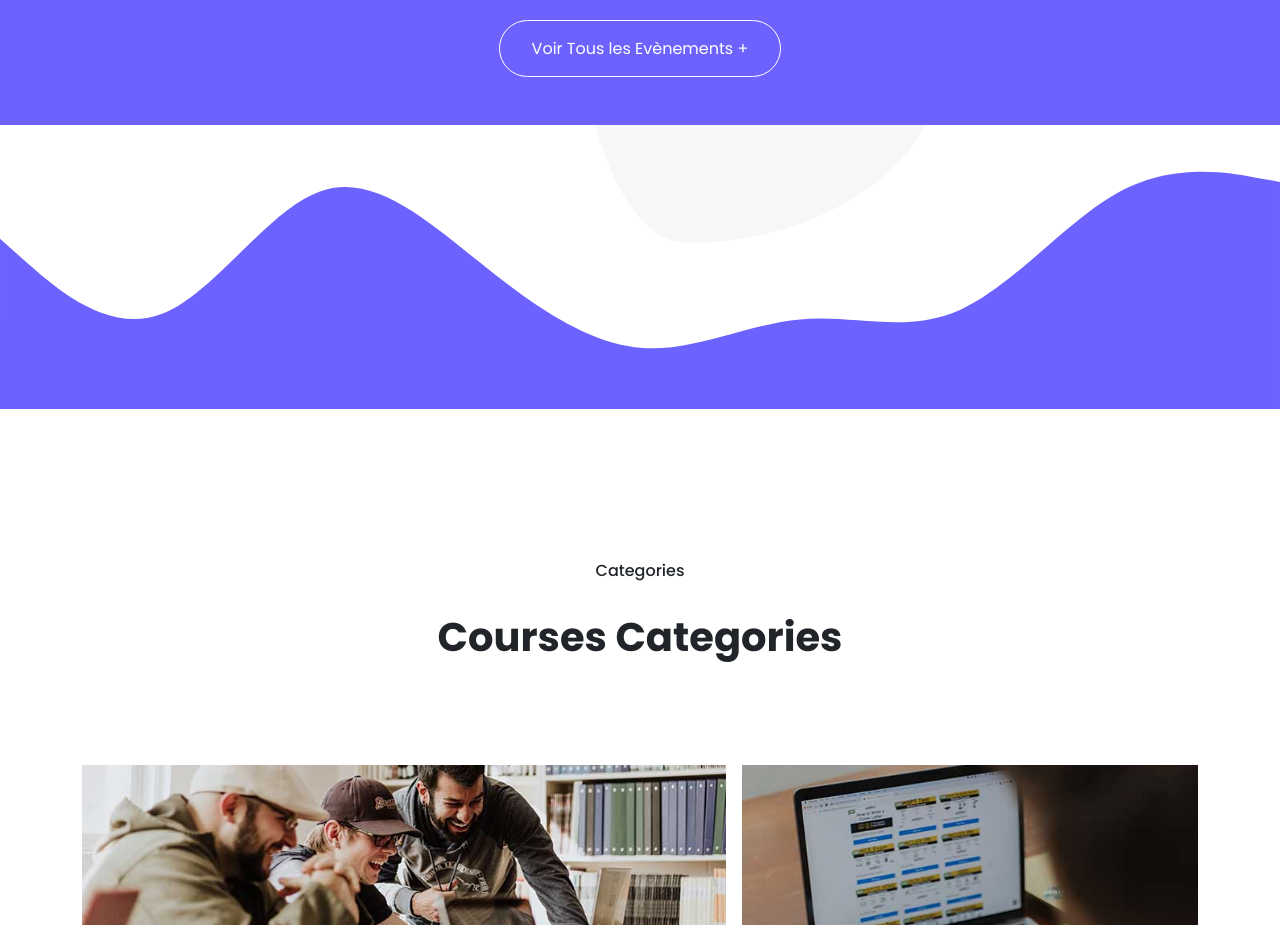
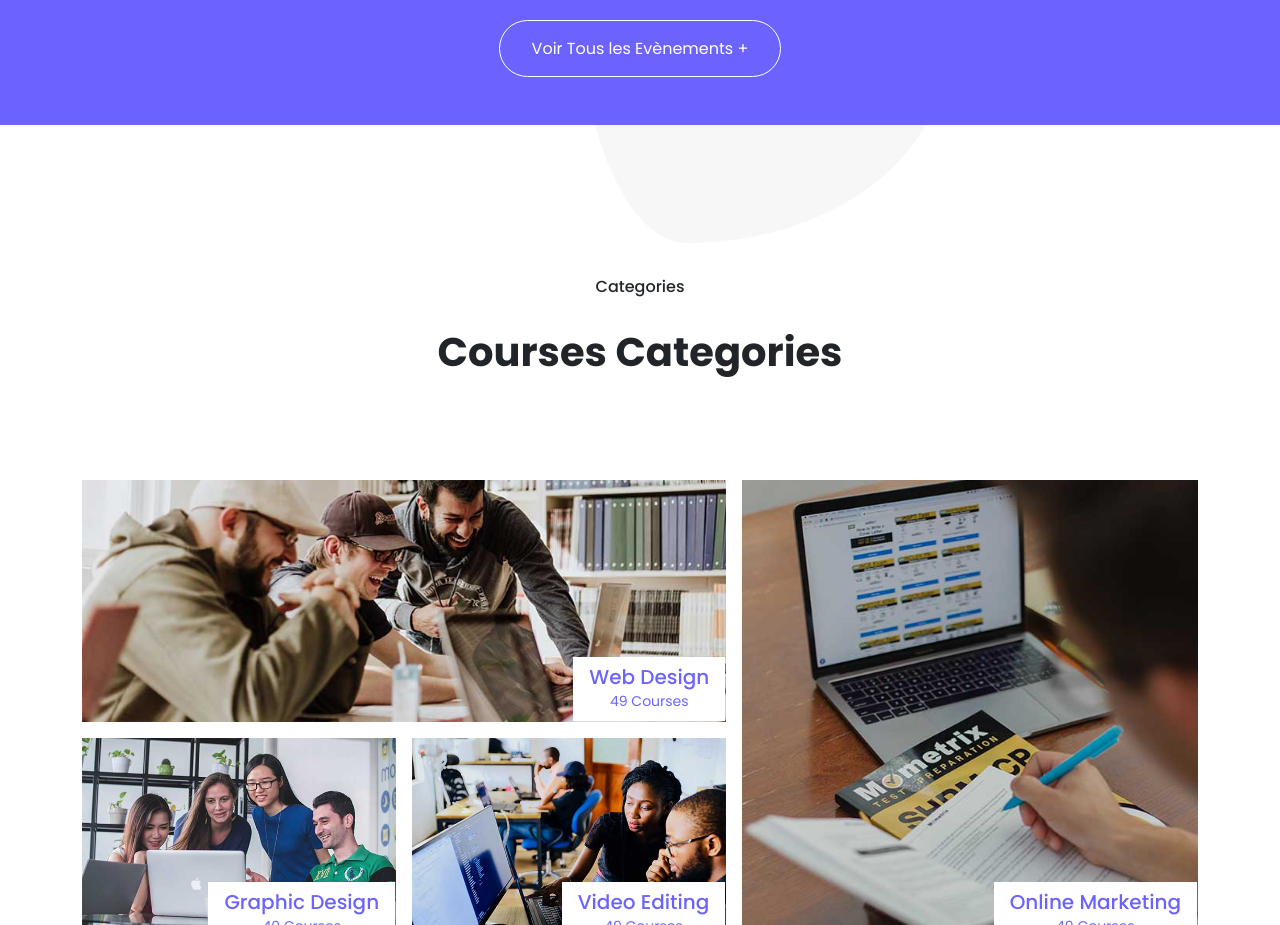
Before and after one commit to devStephLabitey/PlateForme_ACAN, a plain HTML site: page pages/index.html in a window 1280 px wide. Shown: the part 3720-4645 px from the top of the page. Drawn offline with nearby package versions, Linux system fonts and the light colour scheme; a web font is replaced by a local one.

Commit message:
last2 commit

```diff
--- a/pages/index.html
+++ b/pages/index.html
@@ -305,8 +305,8 @@
 </div>
 </section>
 <!-- Insc Start -->
-<svg xmlns="http://www.w3.org/2000/svg" viewBox="0 0 1440 320"><path fill="#6C63FF" fill-opacity="1" d="M0,128L30,154.7C60,181,120,235,180,213.3C240,192,300,96,360,74.7C420,53,480,107,540,154.7C600,203,660,245,720,250.7C780,256,840,224,900,218.7C960,213,1020,235,1080,208C1140,181,1200,107,1260,74.7C1320,43,1380,53,1410,58.7L1440,64L1440,320L1410,320C1380,320,1320,320,1260,320C1200,320,1140,320,1080,320C1020,320,960,320,900,320C840,320,780,320,720,320C660,320,600,320,540,320C480,320,420,320,360,320C300,320,240,320,180,320C120,320,60,320,30,320L0,320Z"></path></svg>
-
+<!-- <svg xmlns="http://www.w3.org/2000/svg" viewBox="0 0 1440 320"><path fill="#6C63FF" fill-opacity="1" d="M0,128L30,154.7C60,181,120,235,180,213.3C240,192,300,96,360,74.7C420,53,480,107,540,154.7C600,203,660,245,720,250.7C780,256,840,224,900,218.7C960,213,1020,235,1080,208C1140,181,1200,107,1260,74.7C1320,43,1380,53,1410,58.7L1440,64L1440,320L1410,320C1380,320,1320,320,1260,320C1200,320,1140,320,1080,320C1020,320,960,320,900,320C840,320,780,320,720,320C660,320,600,320,540,320C480,320,420,320,360,320C300,320,240,320,180,320C120,320,60,320,30,320L0,320Z"></path></svg>
+  -->
  <!-- Categories Start -->
  <div class="container-xxl py-5 category">
     <div class="container">
```
